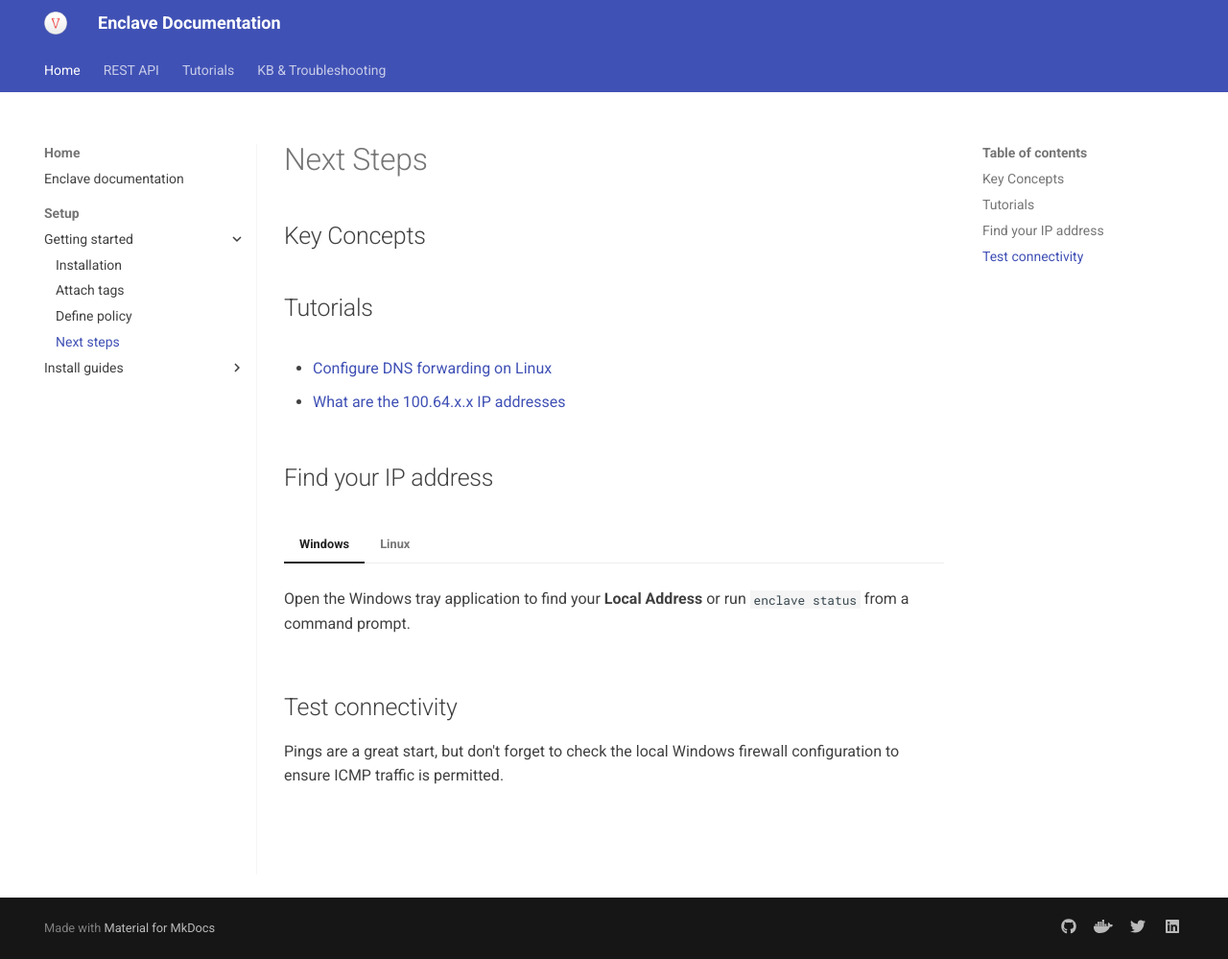
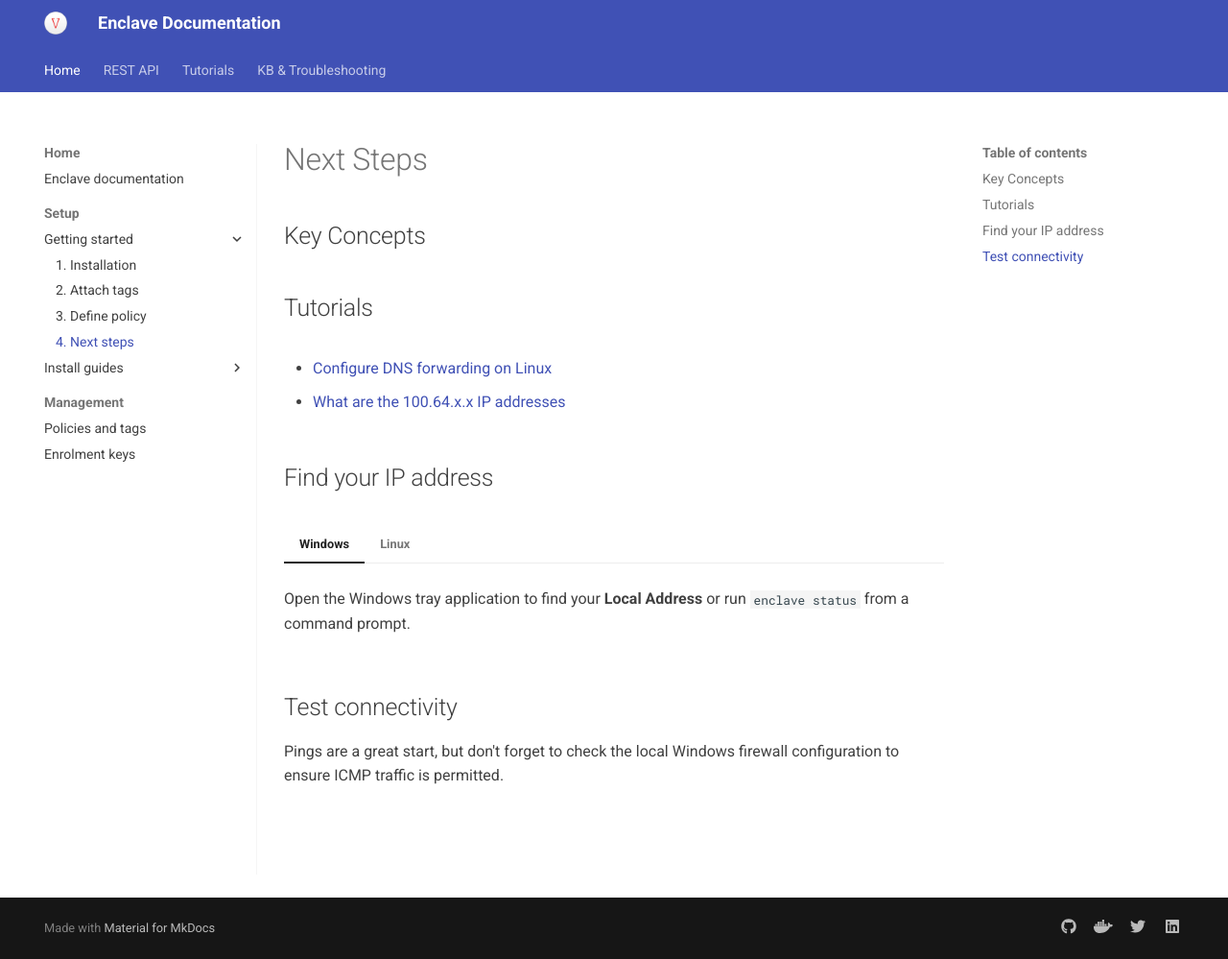
Before and after one commit to enclave-networks/docs, an MkDocs documentation site: the page built from docs/getting-started/next-steps.md, in a window 1280 px wide and 999 px high. Shown: the whole window at 96% size. Built offline with MkDocs 1.6.1 and Material for MkDocs 9.7.7, drawn with Linux system fonts in a browser that asks for light colours; the version menu is left out.

Commit message:
Update mkdocs.yml

```diff
--- a/mkdocs.yml
+++ b/mkdocs.yml
@@ -75,10 +75,10 @@ nav:
 
     - Setup:
       - Getting started:
-        - Installation: getting-started/installation.md
-        - Attach tags: getting-started/attach-tags.md
-        - Define policy: getting-started/define-policy.md
-        - Next steps: getting-started/next-steps.md
+        - 1. Installation: getting-started/installation.md
+        - 2. Attach tags: getting-started/attach-tags.md
+        - 3. Define policy: getting-started/define-policy.md
+        - 4. Next steps: getting-started/next-steps.md
 
       - Install guides:
         - Windows: install/windows.md
@@ -109,11 +109,11 @@ nav:
 #        - Certificates: concepts/security/certificates.md
 #        - Encryption: concepts/security/encryption.md
 
-#    - Management:
+    - Management:
 #      - Organisations: management/organisations.md
 #      - Endpoint management: management/endpoint-management.md
-#      - Policies and tags: management/policies-and-tags.md
-#      - Enrolment keys: management/enrolment.md
+      - Policies and tags: management/policies-and-tags.md
+      - Enrolment keys: management/enrolment.md
 #      - Profiles: management/profiles.md
 #      - Examples: management/examples.md
 
```
